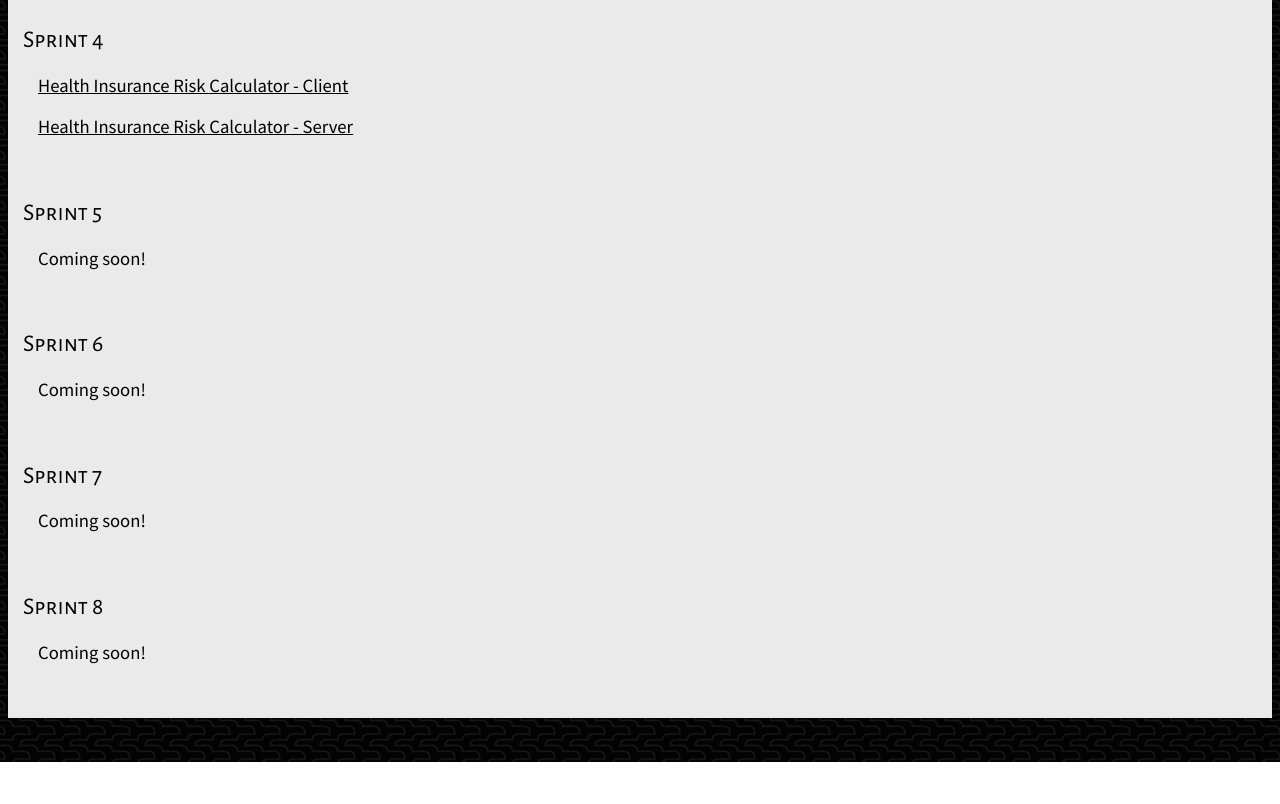
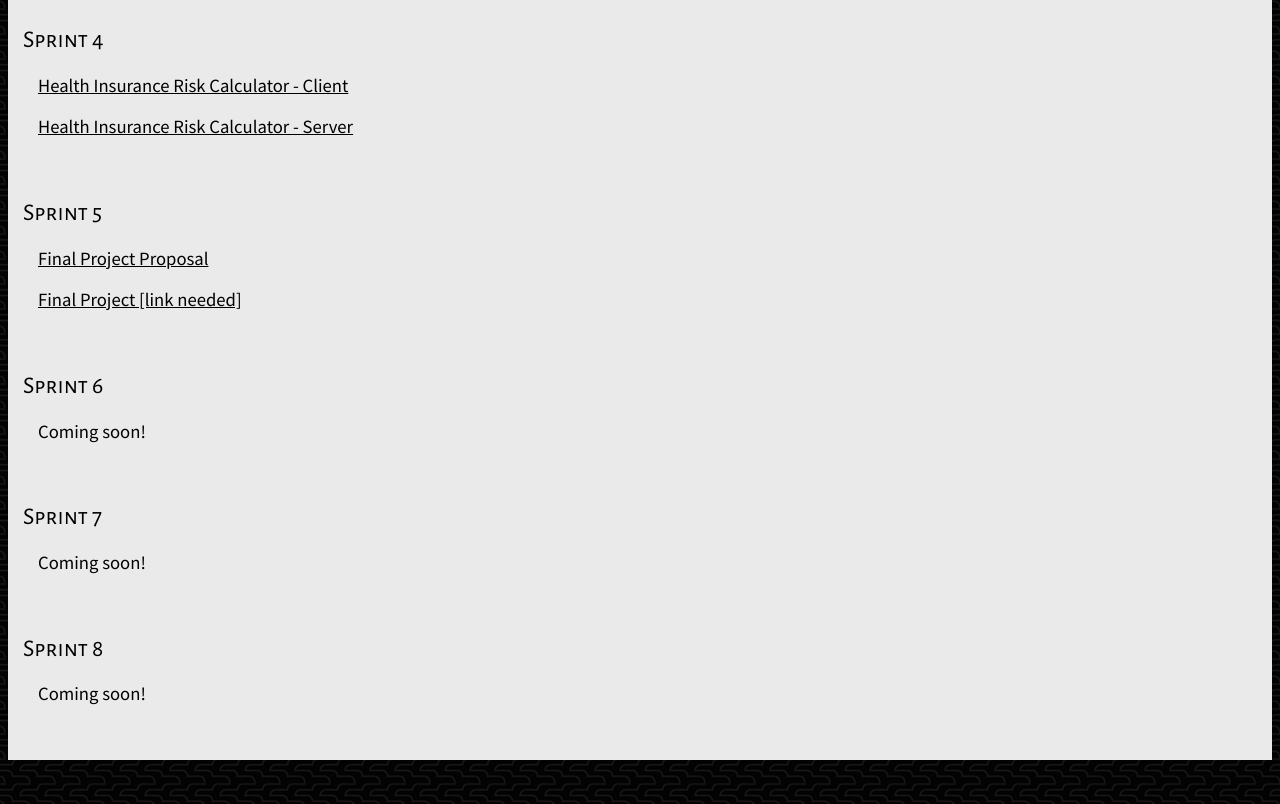
Before and after one commit to JustEnough-WebApp/GettingToKnowEachOther_Teams, a website: page static/index.html in a window 1280 px wide. Shown: the part 1792-2596 px from the top of the page. Before the commit the page ends 2554 px from the top, so only its background shows below. Drawn offline with Linux system fonts and the light colour scheme.

Commit message:
added sprint 5 link

```diff
--- a/static/index.html
+++ b/static/index.html
@@ -123,7 +123,12 @@
 
             <br>
             <h3>Sprint 5</h3>
-            <p>Coming soon!</p>
+            <p><a href="https://dps-projectproposal.azurewebsites.net"
+                target="_blank">Final Project Proposal</a></p>
+
+            <p><a href=""
+                target="_blank">Final Project [link needed]</a></p>
+
 
             <br>
             <h3>Sprint 6</h3>
```
